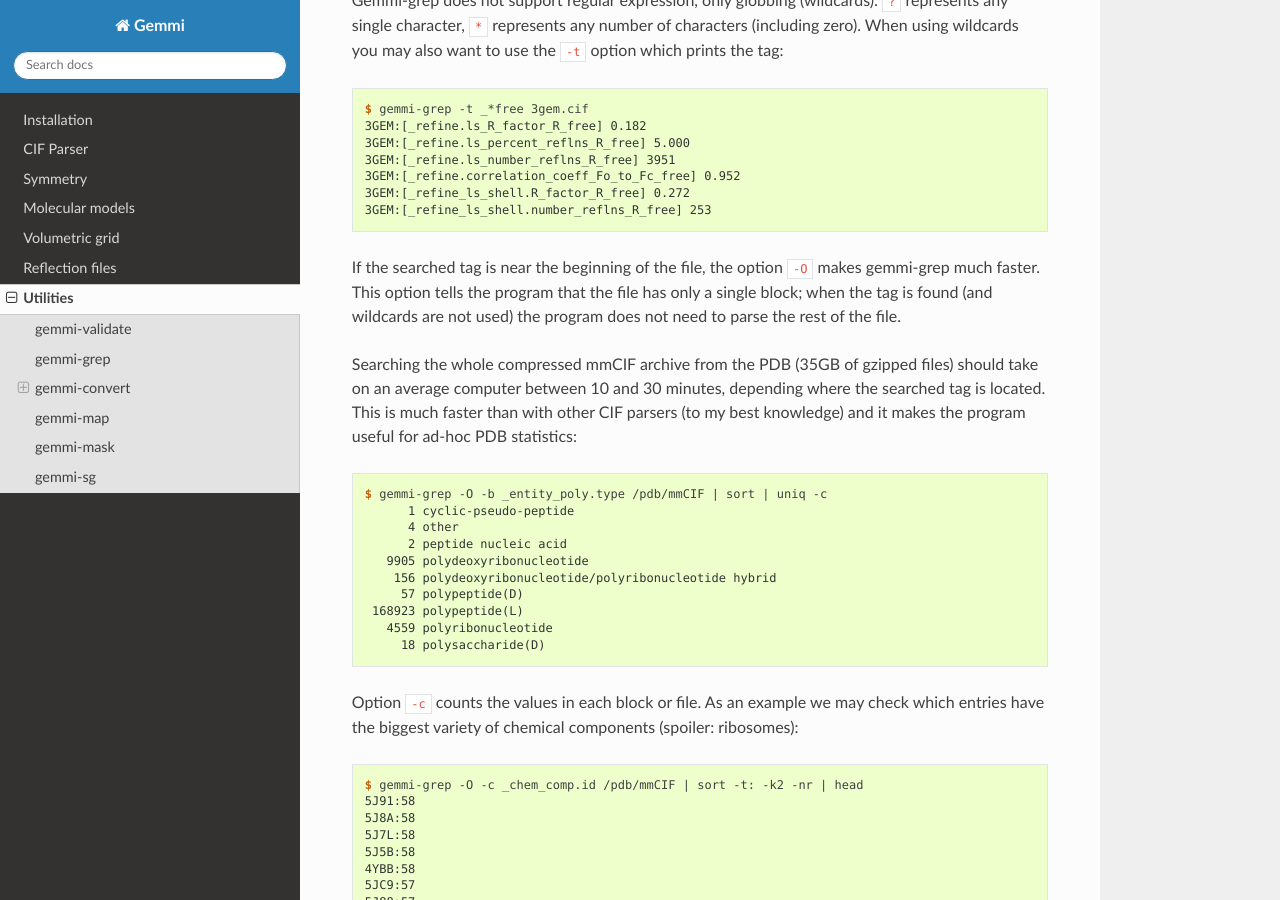
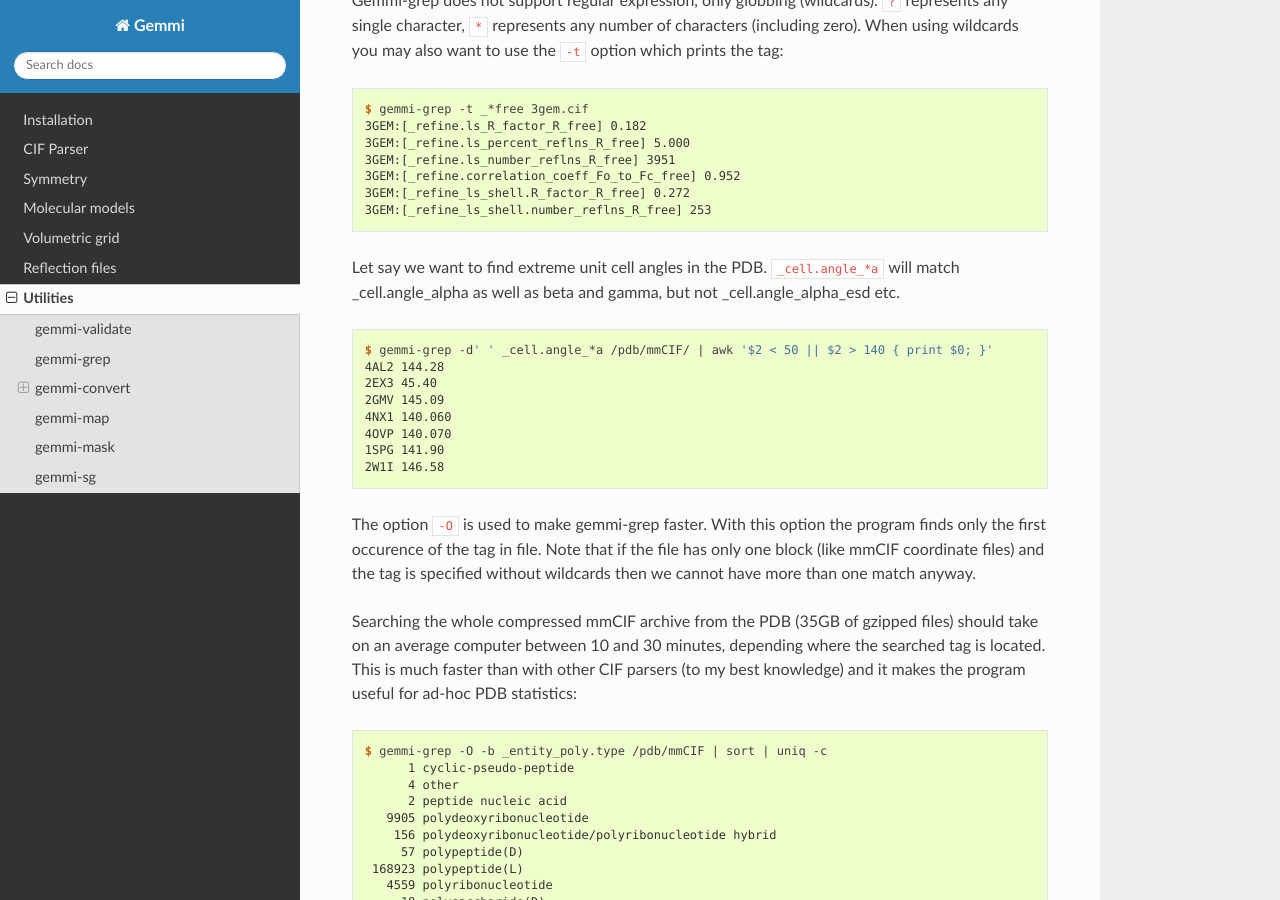
Before and after one commit to project-gemmi/gemmi, a Sphinx documentation site: the page built from docs/utils.rst, in a window 1280 px wide and 900 px high, scrolled down 1749 px. Built offline with Sphinx 7.4.7 and the Read the Docs theme 2.0.0, drawn with Linux system fonts in a browser that asks for light colours.

Commit message:
docs: one more example

```diff
--- a/docs/utils.rst
+++ b/docs/utils.rst
@@ -69,10 +69,26 @@ to use the ``-t`` option which prints the tag::
     3GEM:[_refine_ls_shell.R_factor_R_free] 0.272
     3GEM:[_refine_ls_shell.number_reflns_R_free] 253
 
-If the searched tag is near the beginning of the file, the option ``-O``
-makes gemmi-grep much faster. This option tells the program that the file
-has only a single block; when the tag is found (and wildcards are not used)
-the program does not need to parse the rest of the file.
+Let say we want to find extreme unit cell angles in the PDB.
+``_cell.angle_*a`` will match _cell.angle_alpha as well as beta and gamma,
+but not _cell.angle_alpha_esd etc.
+
+::
+
+   $ gemmi-grep -d' ' _cell.angle_*a /pdb/mmCIF/ | awk '$2 < 50 || $2 > 140 { print $0; }'
+   4AL2 144.28
+   2EX3 45.40
+   2GMV 145.09
+   4NX1 140.060
+   4OVP 140.070
+   1SPG 141.90
+   2W1I 146.58
+
+The option ``-O`` is used to make gemmi-grep faster.
+With this option the program finds only the first occurence of the tag
+in file. Note that if the file has only one block (like mmCIF coordinate
+files) and the tag is specified without wildcards then we cannot have
+more than one match anyway.
 
 Searching the whole compressed mmCIF archive from the PDB
 (35GB of gzipped files) should take on an average computer
```
